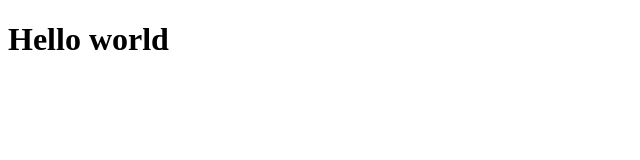
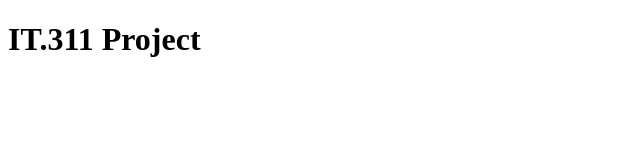
Before and after one commit to enricksIII/it311ProjectTest, a plain HTML site: page index.html in a window 1280 px wide. Shown: the whole page, without its empty margins (0-640 px from the left). Drawn offline with Linux system fonts and the light colour scheme.

Commit message:
Update index.html

```diff
--- a/index.html
+++ b/index.html
@@ -6,7 +6,7 @@
 </head>
 <body>
 
-<h1>Hello world</h1>
+<h1>IT.311 Project</h1>
 
 </body>
 </html>
```
